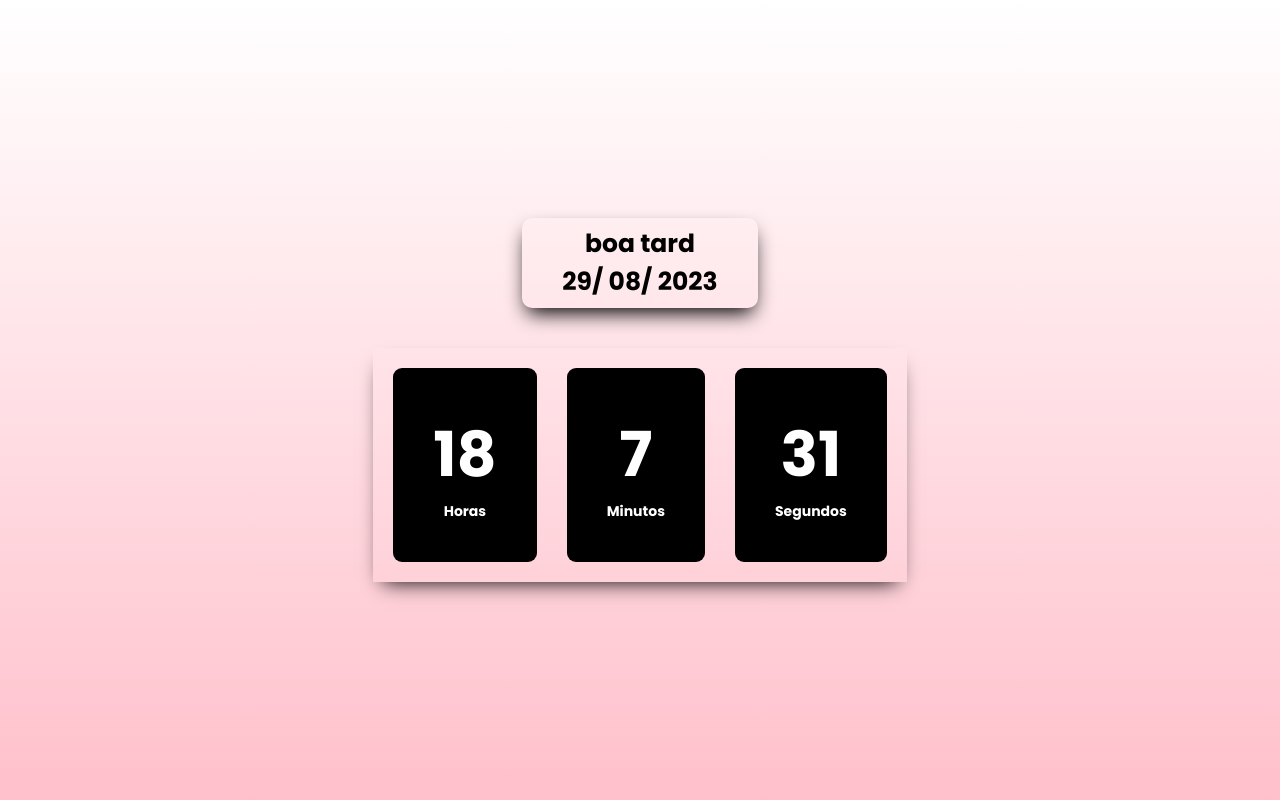
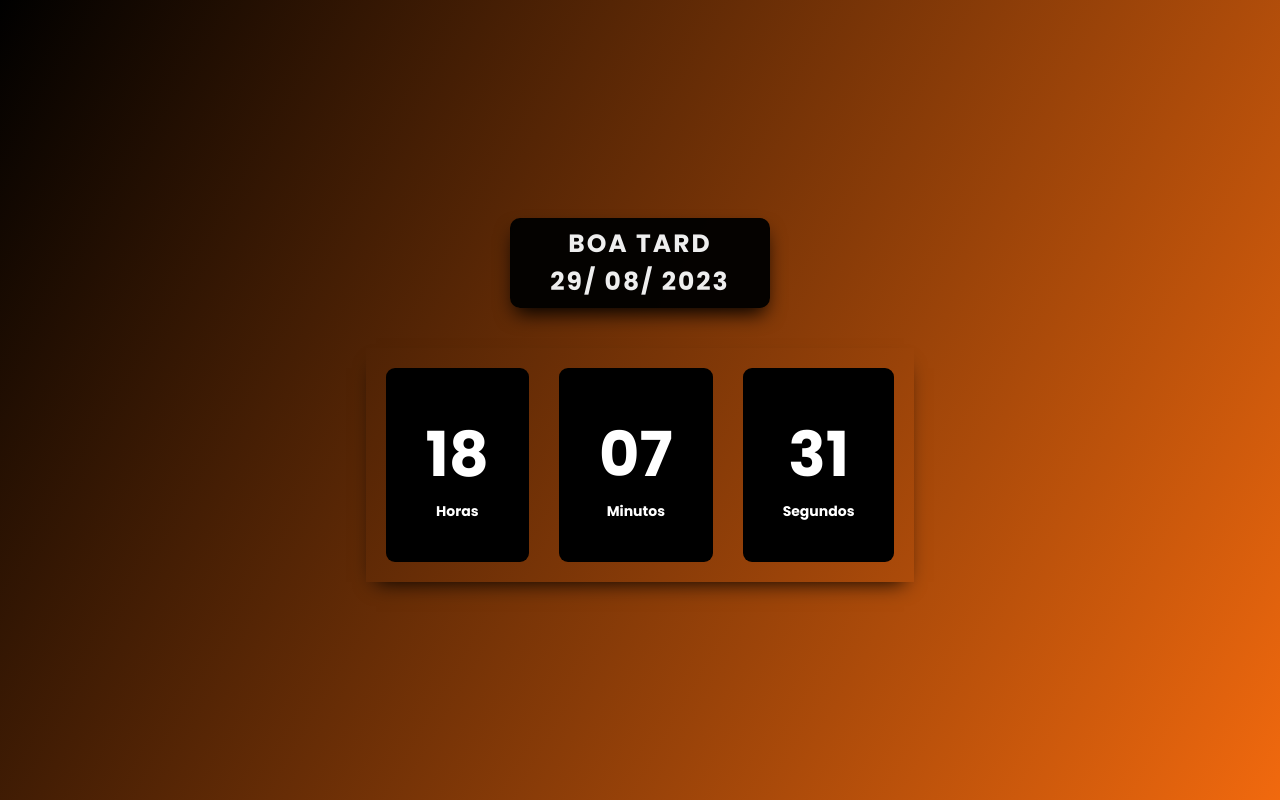
Before and after one commit to LuscaCid/Senai-classwork, a website with bundled scripts: page index.html in a window 1280 px wide. Built offline with nearby package versions, Linux system fonts and the light colour scheme.

Commit message:
layout and design updated

```diff
--- a/javascript_modules/functions.js
+++ b/javascript_modules/functions.js
@@ -36,9 +36,14 @@ export function JSfunctions({
         setInterval(()=>{
             let uptade = new Date()
 
-            displayHours.innerText = uptade.getHours()
-            displayMinutes.innerText= uptade.getMinutes()
-            displaySeconds.innerText = uptade.getSeconds()
+            if(uptade.getHours() < 10)displayHours.innerText = `0${uptade.getHours()}`
+            else displayHours.innerText = uptade.getHours()
+
+            if(uptade.getMinutes() < 10)displayMinutes.innerText = `0${uptade.getMinutes()}`
+            else displayMinutes.innerText= uptade.getMinutes()
+
+            if(uptade.getSeconds() < 10) displaySeconds.innerText = `0${uptade.getSeconds()}`
+            else displaySeconds.innerText = uptade.getSeconds()
 
             console.log
         }, 1000)
--- a/style.css
+++ b/style.css
@@ -14,16 +14,20 @@ body{
     justify-content: center;
     align-items: center;
     height: 100vh;
-    background: linear-gradient(#fff,pink);
+    background: linear-gradient(120deg,#000000,rgb(241, 105, 14));
 }
 .saudacao{
+    background: rgba(0, 0, 0, 0.959);
+    text-transform: uppercase;
+    letter-spacing: 2px;
+    color: rgb(238, 238, 238);
     margin: auto;
     width: fit-content;
     display: flex;
     flex-direction: column;
     align-items: center;
     padding: .7rem 4rem;
-    background: transparent;
+
     border-radius: 1rem;
     box-shadow: 0 1rem 2rem -.5rem #000 ;
     font-size: 2.5rem;
```
Also changed, not shown: javascript_modules/server.js (added).
